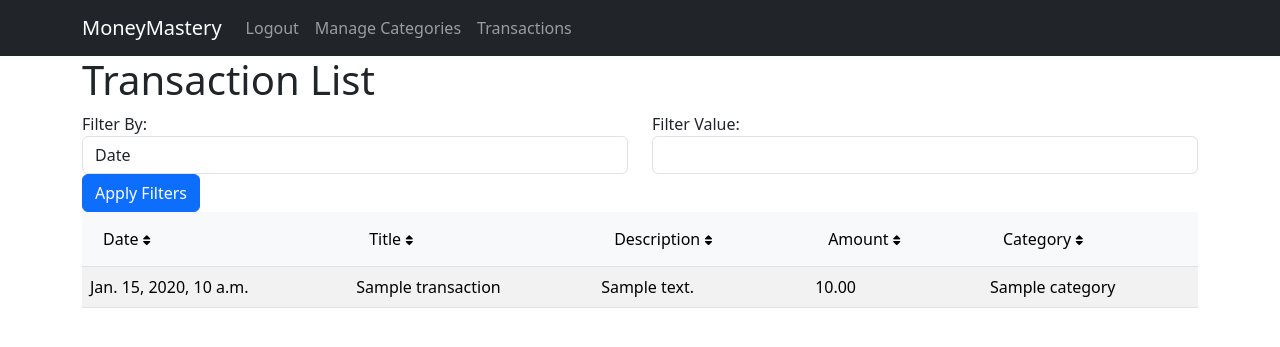
After one commit to MasterMind7777777/Finance-tracker, a Django app: page /transactions/ in a window 1280 px wide. The commit adds this page. Shown: the top 347 px of the page. Run offline with Django 4.2, Linux system fonts and the light colour scheme; a user stored in the database is signed in; tables that the repository leaves empty hold one stand-in row (values such as "Sample post").

Commit message:
transactions sorting done

```diff
--- /dev/null
+++ b/finance_tracker/static/css/table.css
@@ -0,0 +1,35 @@
+/* Customized table header style */
+.table thead th {
+    background-color: #f8f9fa; /* Set the background color of the table header */
+    border-color: #dee2e6; /* Set the border color of the table header */
+    font-weight: bold; /* Add bold font weight to the table header text */
+    color: #333; /* Set the text color of the table header */
+    cursor: pointer; /* Add cursor pointer on hover for sorting */
+  }
+
+  .table thead th:hover {
+    background-color: #e9ecef; /* Change background color on hover */
+  }
+
+  /* Remove the blue color from the links inside table headers */
+  .table thead th a {
+    color: inherit;
+    text-decoration: none;
+  }
+
+  /* Add padding and alignment to the header text */
+  .table thead th .header-text {
+    padding-right: 5px;
+  }
+
+  /* Add spacing between the header text and sort icon */
+  .table thead th .header-text::after {
+    content: " ";
+    display: inline-block;
+    width: 5px;
+  }
+
+  /* Add sort icon */
+  .table thead th i {
+    font-size: 0.8em;
+  }
--- /dev/null
+++ b/finance_tracker/static/js/transaction_filters.js
@@ -0,0 +1,51 @@
+$(document).ready(function() {
+    var currentSortField = '';  // Variable to store the current sort field
+    var currentSortOrder = '';  // Variable to store the current sort order
+
+    // Function to handle form submission and apply filters/sorting
+    $('#transaction-filter-form').on('submit', function(event) {
+        event.preventDefault(); // Prevent form submission
+
+        // Get the form values
+        var filter_by = $('#filter_by').val();
+        var filter_value = $('#filter_value').val();
+
+        // Create the AJAX request to fetch the filtered and sorted transactions
+        $.ajax({
+            url: $(this).attr('action'),
+            type: $(this).attr('method'),
+            data: {
+                filter_by: filter_by,
+                filter_value: filter_value,
+                sort_field: currentSortField,
+                sort_order: currentSortOrder
+            },
+            success: function(data) {
+                // Get the transaction list from the returned HTML
+                var transactionList = $(data).find('.table-responsive').html();
+
+                // Update only the transaction list
+                $('.table-responsive').html(transactionList);
+            },
+            error: function(xhr, textStatus, errorThrown) {
+                console.log('Error:', errorThrown);
+            }
+        });
+    });
+
+    // Function to handle sorting when clicking on table headers using event delegation
+    $(document).on('click', '.sortable', function() {
+        var sortField = $(this).data('sort-field');
+
+        // Toggle the sort order if the same field is clicked
+        if (sortField === currentSortField) {
+            currentSortOrder = (currentSortOrder === 'asc') ? 'desc' : 'asc';
+        } else {
+            currentSortField = sortField;
+            currentSortOrder = 'asc';
+        }
+
+        // Trigger form submission to apply sorting
+        $('#transaction-filter-form').submit();
+    });
+});
--- a/finance_tracker/templates/base.html
+++ b/finance_tracker/templates/base.html
@@ -5,7 +5,10 @@
     <title>MoneyMastery</title>
     <!-- Add your CSS links or styles here -->
     <link rel="stylesheet" href="https://cdn.jsdelivr.net/npm/bootstrap@5.3.0-alpha3/dist/css/bootstrap.min.css">
-    <link rel="stylesheet" href="{% static 'css/custom.css' %}">
+    <link rel="stylesheet" href="https://cdnjs.cloudflare.com/ajax/libs/font-awesome/5.15.4/css/all.min.css">
+    {% block head %}
+    {% endblock %}
+
 </head>
 <body>
 
@@ -28,6 +31,9 @@
                     </li>
                     <li class="nav-item">
                         <a class="nav-link" href="{% url 'transactions:manage_categories' %}">Manage Categories</a>
+                    </li>
+                    <li class="nav-item">
+                        <a class="nav-link" href="{% url 'transactions:transaction_list' %}">Transactions</a>
                     </li>
                 {% else %}
                     <li class="nav-item">
--- /dev/null
+++ b/finance_tracker/transactions/templates/transactions/transaction_list.html
@@ -0,0 +1,86 @@
+{% extends 'base.html' %}
+{% load static %}
+
+{% block content %}
+    {% block head %}
+        <link rel="stylesheet" href="{% static 'css/table.css' %}">
+    {% endblock %}
+    <h1>Transaction List</h1>
+
+    <form id="transaction-filter-form" method="GET" action="{% url 'transactions:transaction_list' %}">
+        <div class="row">
+            <div class="col-sm-6">
+                <div class="form-group">
+                    <label for="filter_by">Filter By:</label>
+                    <select id="filter_by" class="form-control">
+                        <option value="date">Date</option>
+                        <option value="title">Title</option>
+                        <option value="description">Description</option>
+                        <option value="amount">Amount</option>
+                        <option value="category">Category</option>
+                    </select>
+                </div>
+            </div>
+            <div class="col-sm-6">
+                <div class="form-group">
+                    <label for="filter_value">Filter Value:</label>
+                    <input type="text" id="filter_value" class="form-control">
+                </div>
+            </div>
+        </div>
+        <button type="submit" class="btn btn-primary">Apply Filters</button>
+    </form>
+
+    <div class="table-responsive">
+        <table class="table table-striped table-hover">
+            <thead class="thead-dark">
+                <tr>
+                    <th scope="col" class="sortable" data-sort-field="date">
+                        <button type="button" class="btn btn-light header-button">
+                            Date <i class="fas fa-sort"></i>
+                        </button>
+                    </th>
+                    <th scope="col" class="sortable" data-sort-field="title">
+                        <button type="button" class="btn btn-light header-button">
+                            Title <i class="fas fa-sort"></i>
+                        </button>
+                    </th>
+                    <th scope="col" class="sortable" data-sort-field="description">
+                        <button type="button" class="btn btn-light header-button">
+                            Description <i class="fas fa-sort"></i>
+                        </button>
+                    </th>
+                    <th scope="col" class="sortable" data-sort-field="amount">
+                        <button type="button" class="btn btn-light header-button">
+                            Amount <i class="fas fa-sort"></i>
+                        </button>
+                    </th>
+                    <th scope="col" class="sortable" data-sort-field="category">
+                        <button type="button" class="btn btn-light header-button">
+                            Category <i class="fas fa-sort"></i>
+                        </button>
+                    </th>
+                </tr>
+            </thead>
+            <tbody>
+                {% for transaction in transactions %}
+                <tr>
+                    <td>{{ transaction.date }}</td>
+                    <td>{{ transaction.title }}</td>
+                    <td>{{ transaction.description }}</td>
+                    <td>{{ transaction.amount }}</td>
+                    <td>{{ transaction.category }}</td>
+                </tr>
+                {% empty %}
+                <tr>
+                    <td colspan="5">No transactions found.</td>
+                </tr>
+                {% endfor %}
+            </tbody>
+        </table>
+    </div>
+
+    <!-- Include the transaction_filters.js script -->
+    <script src="https://code.jquery.com/jquery-3.6.0.min.js"></script>
+    <script src="{% static 'js/transaction_filters.js' %}"></script>
+{% endblock %}
--- a/finance_tracker/transactions/urls.py
+++ b/finance_tracker/transactions/urls.py
@@ -8,4 +8,6 @@ urlpatterns = [
     path('<int:transaction_id>/delete/', views.delete_transaction, name='delete_transaction'),
     path('manage-categories/', views.manage_categories, name='manage_categories'),
     path('categories/<int:category_id>/delete/', views.delete_category, name='delete_category'),
+    path('', views.transaction_list, name='transaction_list'),
+    path('<int:pk>/', views.transaction_detail, name='transaction_detail'),
 ]
--- a/finance_tracker/transactions/views.py
+++ b/finance_tracker/transactions/views.py
@@ -4,6 +4,7 @@ from django.views.decorators.http import require_POST
 from .models import Transaction
 from .models import Category
 from .forms import CategoryForm
+from django.db.models import Q
 
 def add_transaction(request):
     if request.method == 'POST':
@@ -54,3 +55,42 @@ def delete_category(request, category_id):
     category = get_object_or_404(Category, pk=category_id, user=request.user)
     category.delete()
     return redirect('transactions:manage_categories')
+
+
+def transaction_list(request):
+    # Fetch all transactions for the current user
+    transactions = Transaction.objects.filter(user=request.user)
+
+    # Get the sort_by, filter_by, sort_order, and filter_value from the request's GET parameters
+    sort_by = request.GET.get('sort_field', 'date')  # Default to sorting by date
+    filter_by = request.GET.get('filter_by', '')
+    sort_order = request.GET.get('sort_order', 'asc')  # Default to ascending order
+    filter_value = request.GET.get('filter_value', '')
+
+    # Apply filtering based on filter_by and filter_value
+    if filter_by and filter_value:
+        if filter_by == 'category':
+            transactions = transactions.filter(Q(category__icontains=filter_value) |
+                                            Q(title__icontains=filter_value) |
+                                            Q(description__icontains=filter_value))
+        # Add more filters for other fields as needed
+
+    # Apply sorting based on sort_by and sort_order
+    if sort_by:
+        if sort_order == 'asc':
+            transactions = transactions.order_by(sort_by)
+        else:
+            transactions = transactions.order_by(f'-{sort_by}')
+
+    context = {
+        'transactions': transactions
+    }
+    return render(request, 'transactions/transaction_list.html', context)
+
+
+def transaction_detail(request, pk):
+    transaction = get_object_or_404(Transaction, pk=pk, user=request.user)
+    context = {
+        'transaction': transaction
+    }
+    return render(request, 'transactions/transaction_detail.html', context)
--- a/finance_tracker/users/views.py
+++ b/finance_tracker/users/views.py
@@ -7,7 +7,6 @@ from transactions.utils import CategoryEncoder
 from transactions.forms import TransactionForm
 from transactions.models import Transaction
 from django.http import JsonResponse
-from django.core.serializers.json import DjangoJSONEncoder
 
 
 def signup(request):
```
Also changed, not shown: finance_tracker/static/js/add_transaction.js (+12 -40 lines), finance_tracker/transactions/static/css/table.css (added, +35 -0 lines), finance_tracker/transactions/static/js/transaction_filters.js (added, +67 -0 lines), finance_tracker/transactions/templates/transactions/transaction_detail.html (added, +17 -0 lines), finance_tracker/static/js/delete_transaction.js (indentation only).
